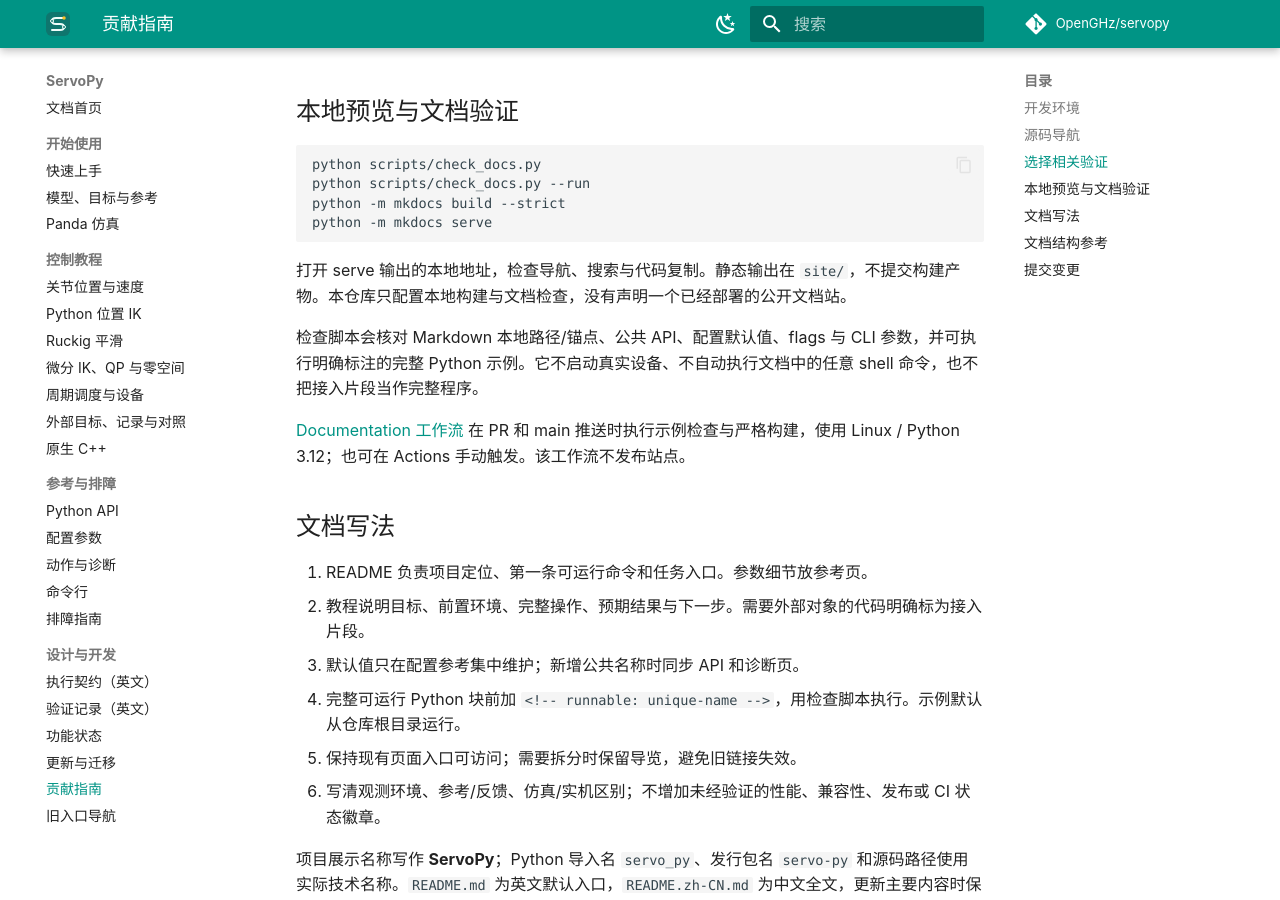
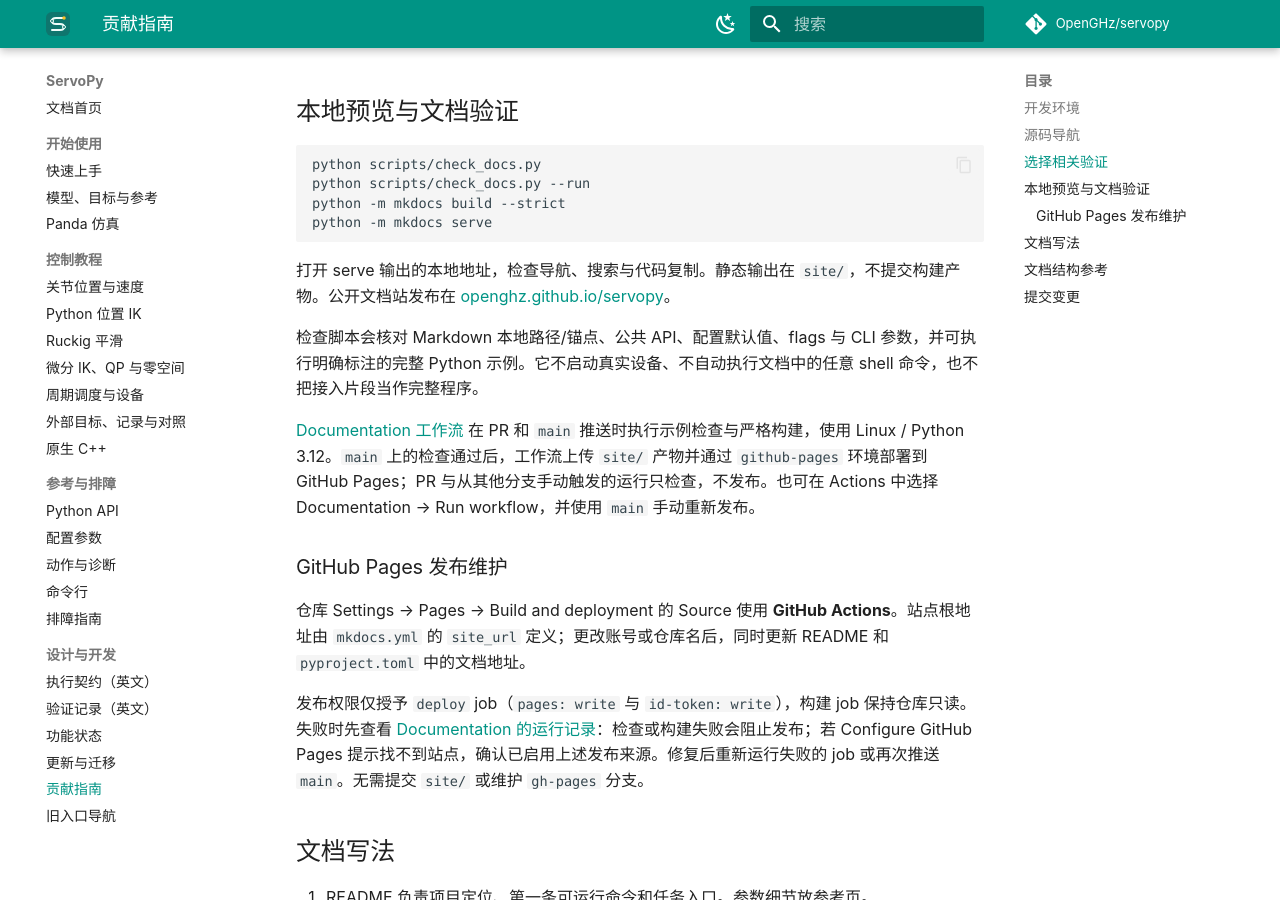
Before and after one commit to OpenGHz/servopy, an MkDocs documentation site: the page built from docs/contributing.md, in a window 1280 px wide and 900 px high, scrolled down 1423 px. Built offline with MkDocs 1.6.1 and Material for MkDocs 9.7.7, drawn with Linux system fonts in a browser that asks for light colours; comment, search, counter and statistics services are not loaded.

Commit message:
docs: publish documentation with GitHub Pages

````diff
--- a/docs/contributing.md
+++ b/docs/contributing.md
@@ -47,11 +47,17 @@
 python -m mkdocs serve
 ```
 
-打开 serve 输出的本地地址，检查导航、搜索与代码复制。静态输出在 `site/`，不提交构建产物。本仓库只配置本地构建与文档检查，没有声明一个已经部署的公开文档站。
+打开 serve 输出的本地地址，检查导航、搜索与代码复制。静态输出在 `site/`，不提交构建产物。公开文档站发布在 [openghz.github.io/servopy](https://openghz.github.io/servopy/)。
 
 检查脚本会核对 Markdown 本地路径/锚点、公共 API、配置默认值、flags 与 CLI 参数，并可执行明确标注的完整 Python 示例。它不启动真实设备、不自动执行文档中的任意 shell 命令，也不把接入片段当作完整程序。
 
-[Documentation 工作流](https://github.com/OpenGHz/servopy/blob/main/.github/workflows/docs.yml) 在 PR 和 main 推送时执行示例检查与严格构建，使用 Linux / Python 3.12；也可在 Actions 手动触发。该工作流不发布站点。
+[Documentation 工作流](https://github.com/OpenGHz/servopy/blob/main/.github/workflows/docs.yml) 在 PR 和 `main` 推送时执行示例检查与严格构建，使用 Linux / Python 3.12。`main` 上的检查通过后，工作流上传 `site/` 产物并通过 `github-pages` 环境部署到 GitHub Pages；PR 与从其他分支手动触发的运行只检查，不发布。也可在 Actions 中选择 Documentation → Run workflow，并使用 `main` 手动重新发布。
+
+### GitHub Pages 发布维护
+
+仓库 Settings → Pages → Build and deployment 的 Source 使用 **GitHub Actions**。站点根地址由 `mkdocs.yml` 的 `site_url` 定义；更改账号或仓库名后，同时更新 README 和 `pyproject.toml` 中的文档地址。
+
+发布权限仅授予 `deploy` job（`pages: write` 与 `id-token: write`），构建 job 保持仓库只读。失败时先查看 [Documentation 的运行记录](https://github.com/OpenGHz/servopy/actions/workflows/docs.yml)：检查或构建失败会阻止发布；若 Configure GitHub Pages 提示找不到站点，确认已启用上述发布来源。修复后重新运行失败的 job 或再次推送 `main`。无需提交 `site/` 或维护 `gh-pages` 分支。
 
 ## 文档写法
 
--- a/mkdocs.yml
+++ b/mkdocs.yml
@@ -1,4 +1,5 @@
 site_name: ServoPy
+site_url: https://openghz.github.io/servopy/
 site_description: 独立于 ROS 的 C++ / Python 在线伺服，从入门到设备接入
 repo_url: https://github.com/OpenGHz/servopy
 repo_name: OpenGHz/servopy
--- a/pyproject.toml
+++ b/pyproject.toml
@@ -11,6 +11,11 @@
 license = "MIT"
 license-files = ["LICENSE", "NOTICE", "LICENSES/*", "examples/assets/PANDA-LICENSE.txt"]
 dependencies = ["numpy>=1.23"]
+
+[project.urls]
+Documentation = "https://openghz.github.io/servopy/"
+Repository = "https://github.com/OpenGHz/servopy"
+Issues = "https://github.com/OpenGHz/servopy/issues"
 
 [project.optional-dependencies]
 pinocchio = ["pin>=3.0"]
````
Also changed, not shown: README.md (+13 -11 lines), README.zh-CN.md (+13 -11 lines), 2 other files.
